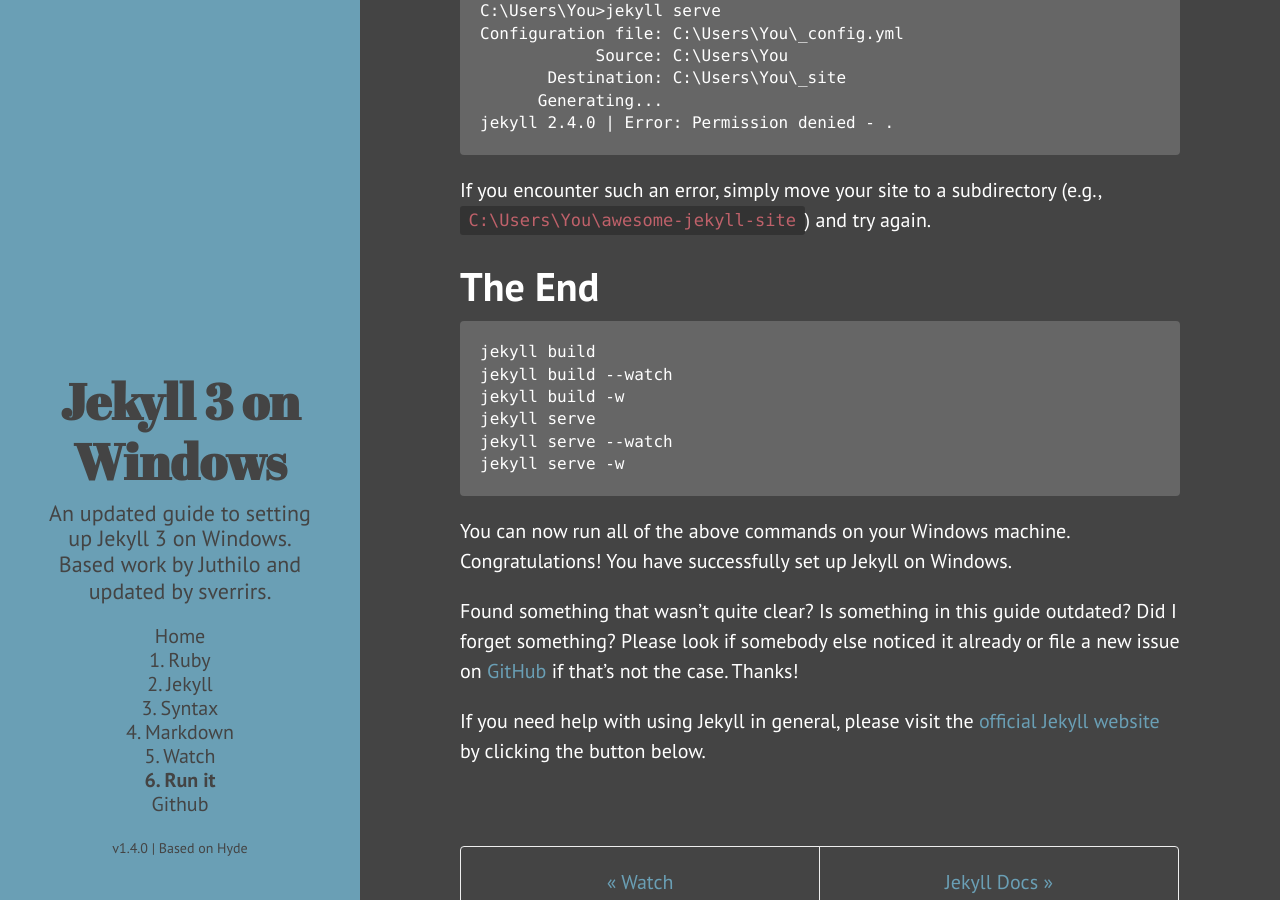
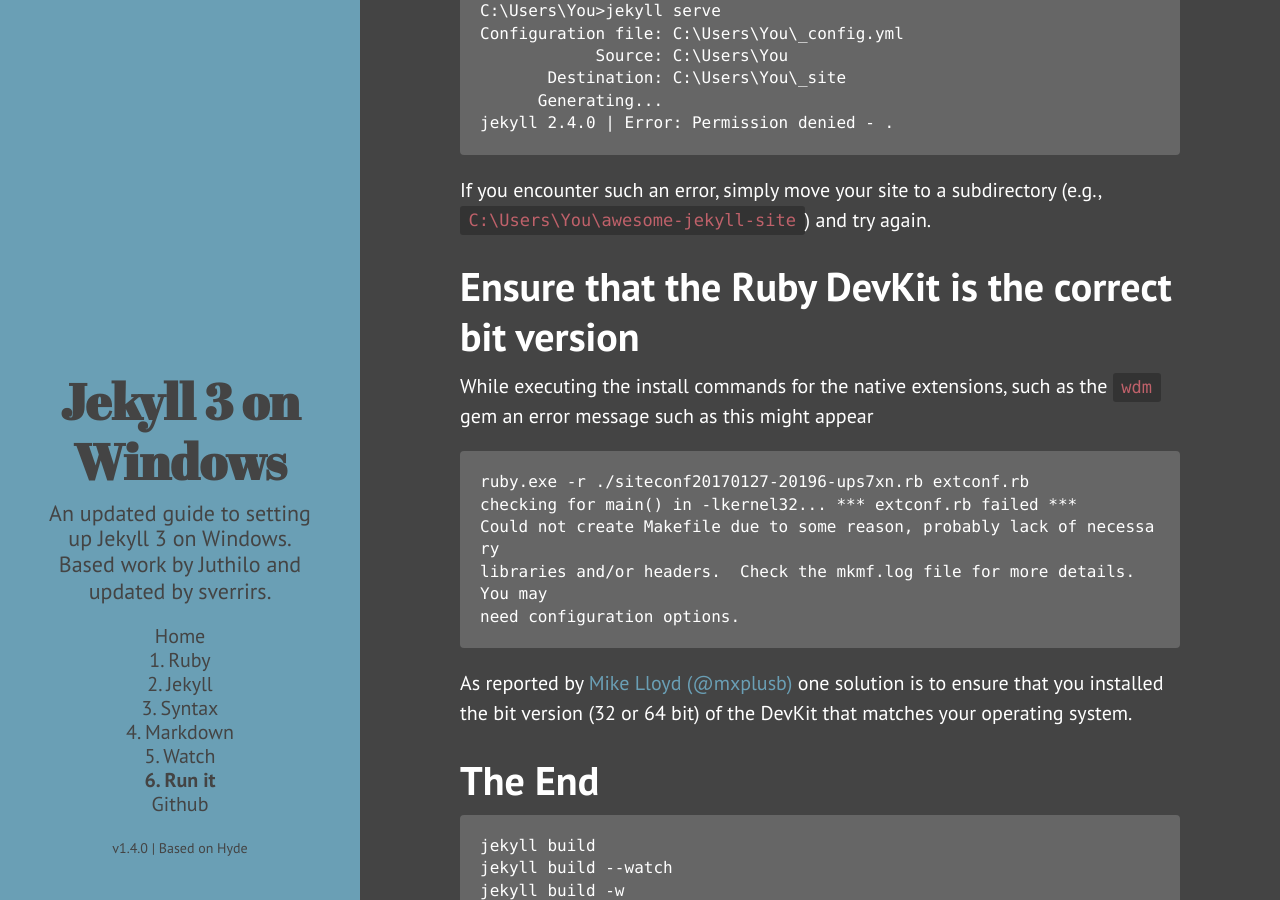
Before and after one commit to sverrirs/jekyllonwindows, a Jekyll site: the page built from 6-running-jekyll.md, in a window 1280 px wide and 900 px high, scrolled down 995 px. Built offline with Jekyll 4.4.1, drawn with Linux system fonts in a browser that asks for light colours; comment, search, counter and statistics services are not loaded.

Commit message:
Fix for #3 and #4, minor text fixes

````diff
--- a/6-running-jekyll.md
+++ b/6-running-jekyll.md
@@ -41,6 +41,19 @@ jekyll 2.4.0 | Error: Permission denied - .
 
 If you encounter such an error, simply move your site to a subdirectory (e.g., `C:\Users\You\awesome-jekyll-site`) and try again.
 
+# Ensure that the Ruby DevKit is the correct bit version
+While executing the install commands for the native extensions, such as the `wdm` gem an error message such as this might appear
+
+```
+ruby.exe -r ./siteconf20170127-20196-ups7xn.rb extconf.rb
+checking for main() in -lkernel32... *** extconf.rb failed ***
+Could not create Makefile due to some reason, probably lack of necessary
+libraries and/or headers.  Check the mkmf.log file for more details.  You may
+need configuration options.
+```
+
+As reported by [Mike Lloyd (@mxplusb)](https://github.com/mxplusb) one solution is to ensure that you installed the bit version (32 or 64 bit) of the DevKit that matches your operating system.
+
 # The End
 
 ```
````
Also changed, not shown: 1-ruby-and-devkit.md (+1 -1 lines), 5-wdm-gem.md (+1 -1 lines).
